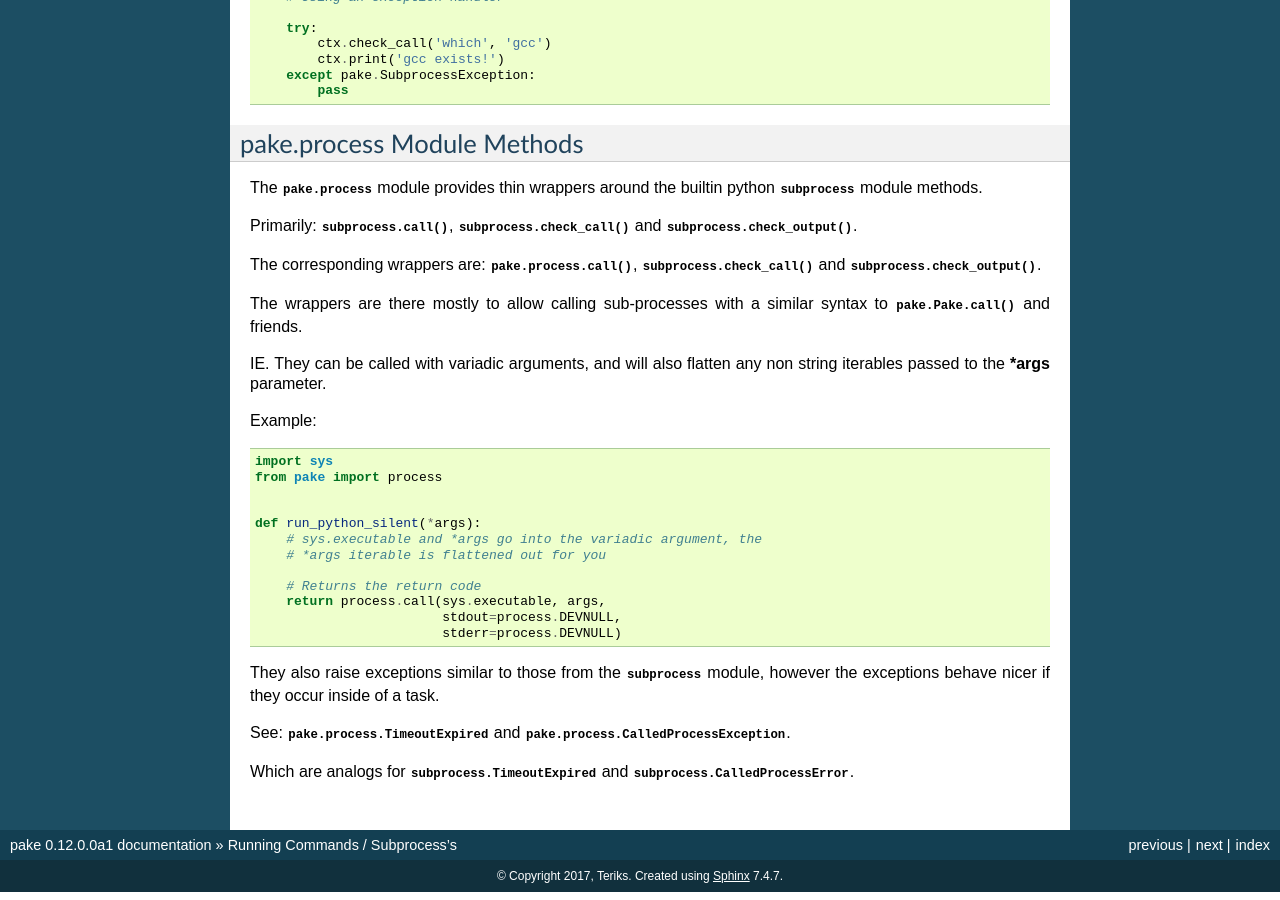
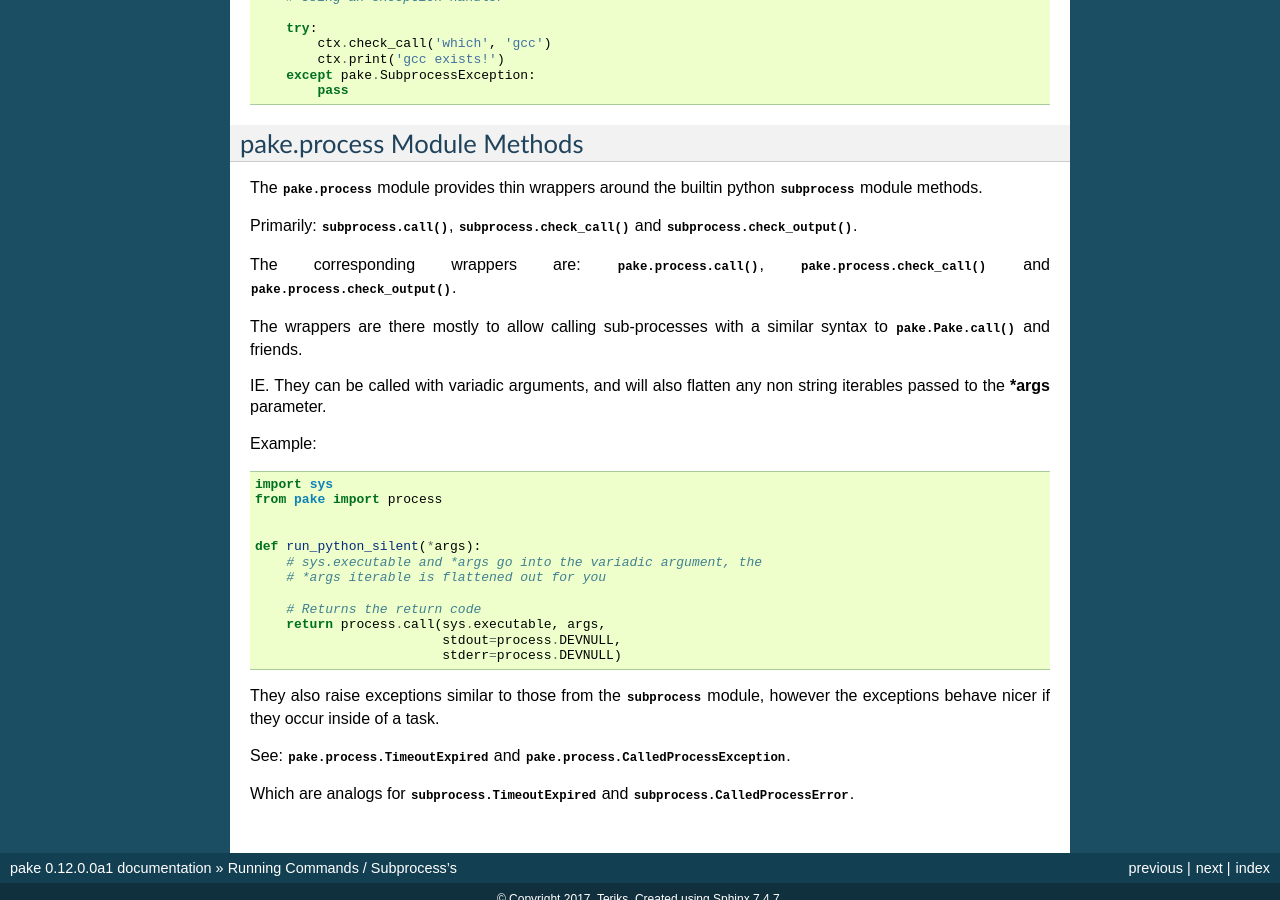
Before and after one commit to Teriks/pake, a Sphinx documentation site: the page built from docs/source/subprocess.rst, in a window 1280 px wide and 900 px high, scrolled down 2566 px. Built offline with Sphinx 7.4.7, drawn with Linux system fonts in a browser that asks for light colours.

Commit message:
Small fix in doc section on pake.process module.

```diff
--- a/docs/source/subprocess.rst
+++ b/docs/source/subprocess.rst
@@ -186,7 +186,7 @@
 
 Primarily: :py:meth:`subprocess.call`, :py:meth:`subprocess.check_call` and :py:meth:`subprocess.check_output`.
 
-The corresponding wrappers are: :py:meth:`pake.process.call`, :py:meth:`subprocess.check_call` and :py:meth:`subprocess.check_output`.
+The corresponding wrappers are: :py:meth:`pake.process.call`, :py:meth:`pake.process.check_call` and :py:meth:`pake.process.check_output`.
 
 The wrappers are there mostly to allow calling sub-processes with a similar syntax to :py:meth:`pake.Pake.call` and friends.
 
```
